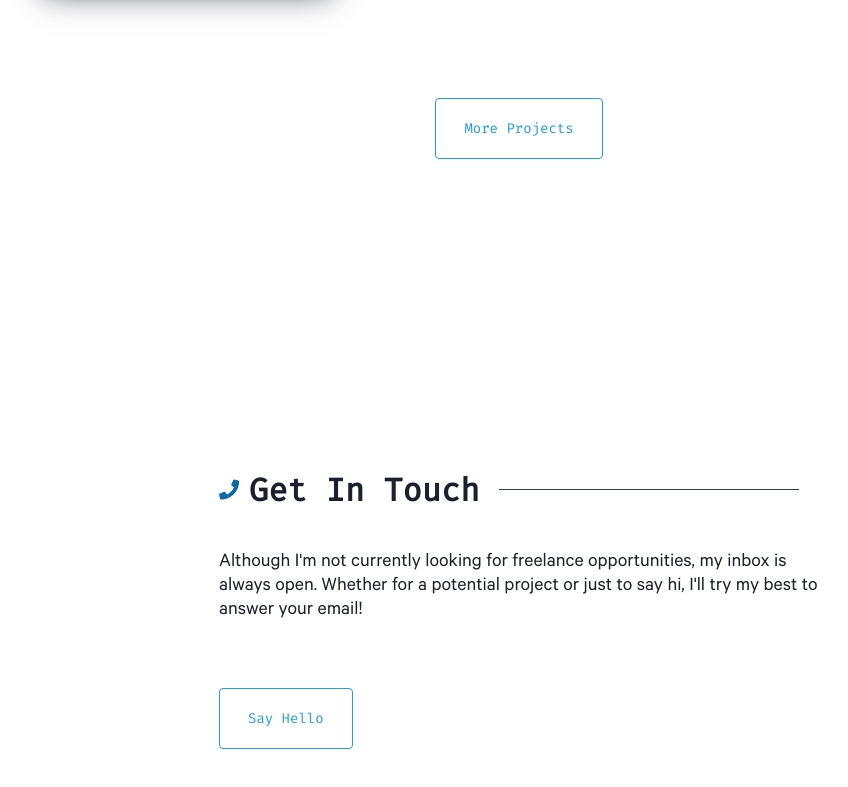
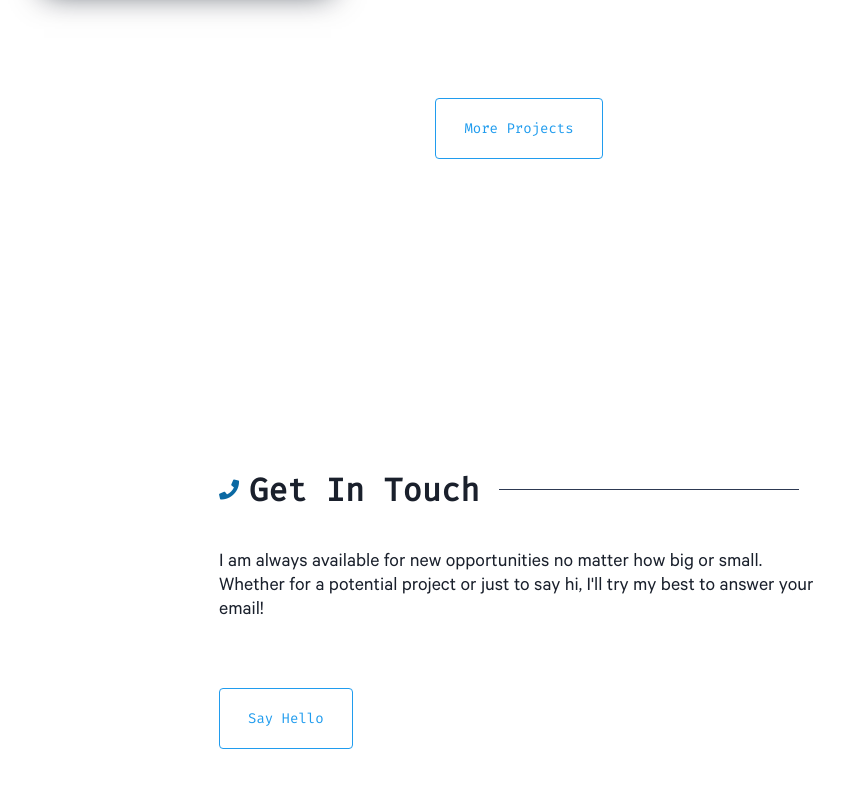
Before and after one commit to anthonyvelazquez/Portfolio-V4, an Angular app: page / in a window 1280 px wide. Shown: the part 4136-4923 px from the top of the page, without its empty margins (121-969 px from the left). Built offline with nearby package versions, Linux system fonts and the light colour scheme.

Commit message:
Changed Contact Wording

```diff
--- a/src/app/app.component.html
+++ b/src/app/app.component.html
@@ -172,7 +172,7 @@
     </section>
     <section id="contact" class="contact">
       <h3 class="section-title">Get In Touch</h3>
-      <p class="message">Although I'm not currently looking for freelance opportunities, my inbox is always open. Whether for a potential project or just to say hi, I'll try my best to answer your email!</p>
+      <p class="message">I am always available for new opportunities no matter how big or small. Whether for a potential project or just to say hi, I'll try my best to answer your email!</p>
       <a href="mailto:anthonyhvelazquez@gmail.com" class="contact-button button button--blue-outline">Say Hello</a>
     </section>
   </main>
```
